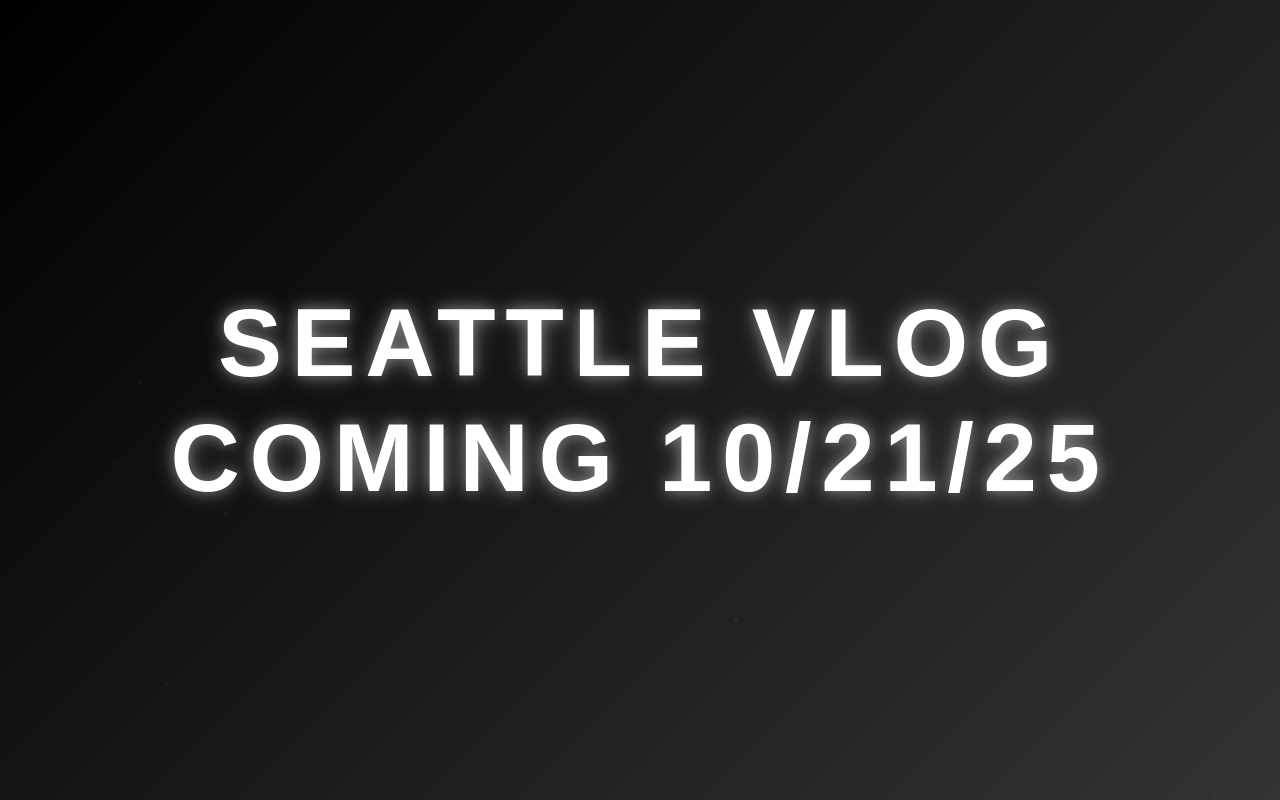
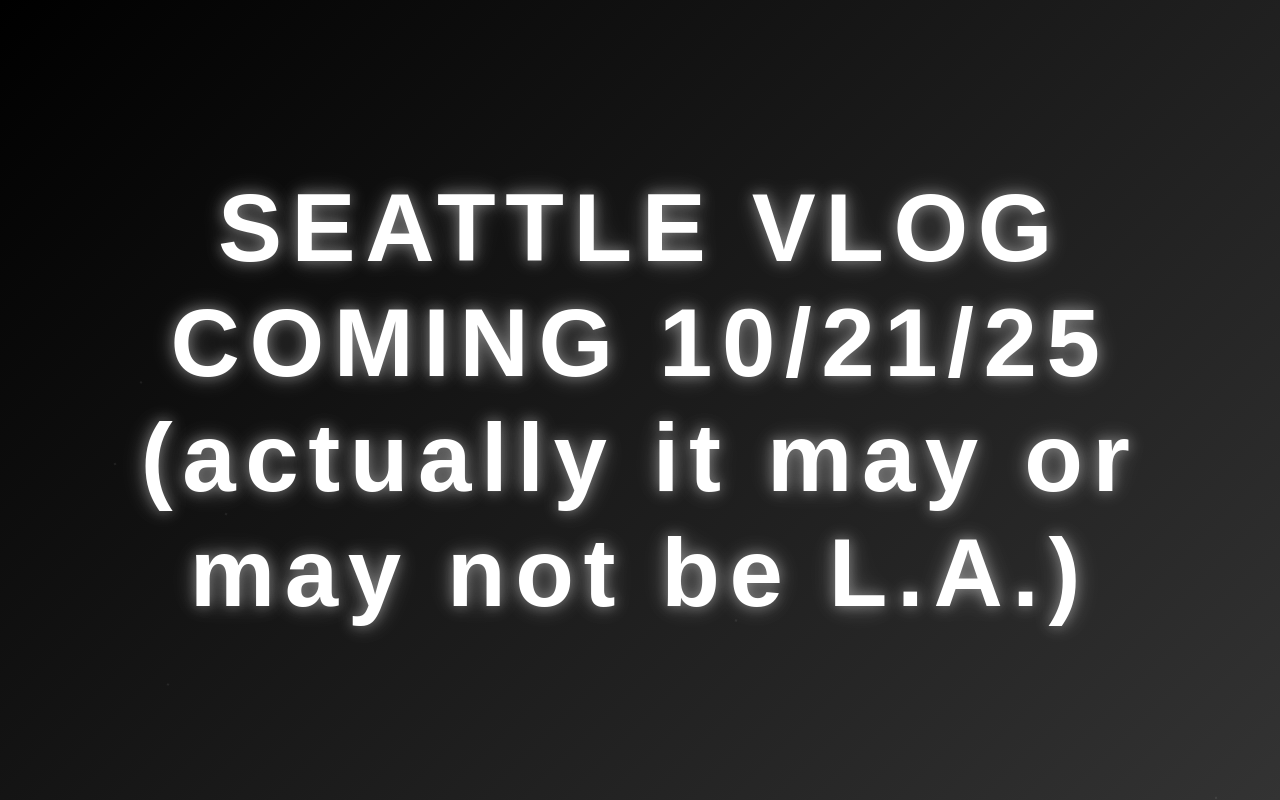
Before and after one commit to CarterMH/seattlevlog, a plain HTML site: page index.html in a window 1280 px wide. Drawn offline with Linux system fonts and the light colour scheme.

Commit message:
Update index.html

```diff
--- a/index.html
+++ b/index.html
@@ -8,7 +8,7 @@
 </head>
 <body>
     <div class="container">
-        <h1 class="main-text">SEATTLE VLOG COMING 10/21/25</h1>
+        <h1 class="main-text">SEATTLE VLOG COMING 10/21/25 (actually it may or may not be L.A.)</h1>
     </div>
     <script src="script.js"></script>
 </body>
```
